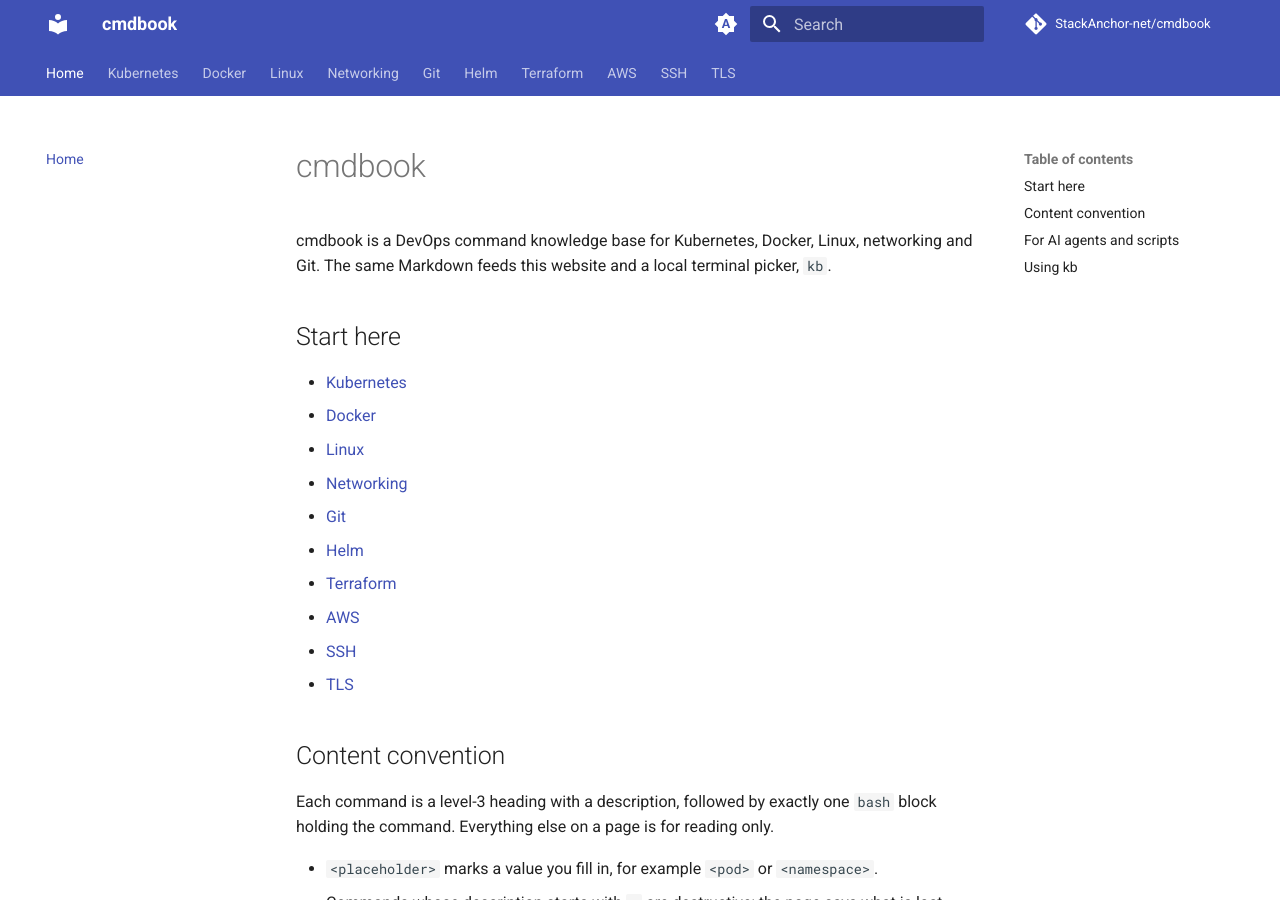
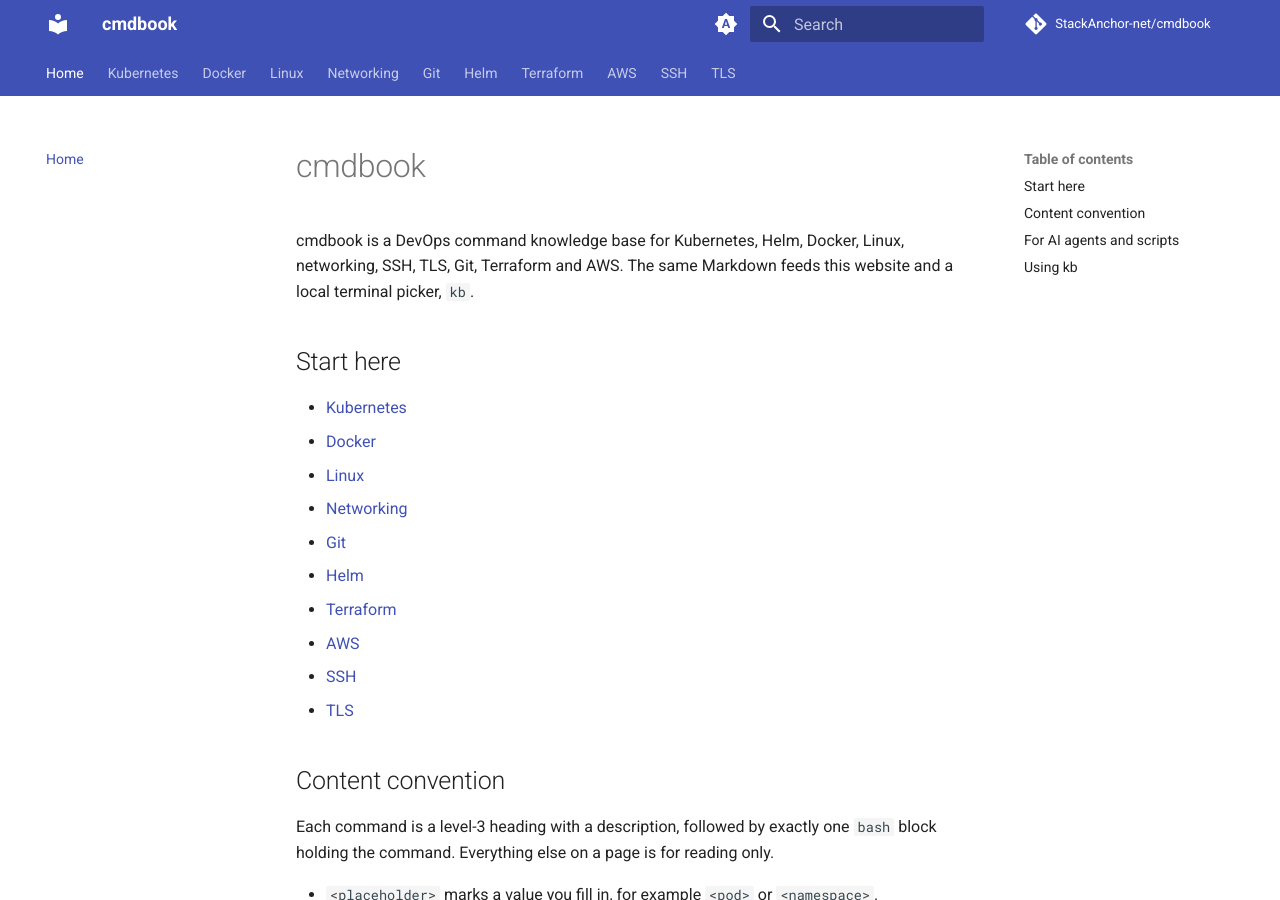
Before and after one commit to StackAnchor-net/cmdbook, an MkDocs documentation site: the page built from docs/index.md, in a window 1280 px wide and 900 px high. Built offline with MkDocs 1.6.1 and Material for MkDocs 9.7.7, drawn with Linux system fonts in a browser that asks for light colours; comment, search, counter and statistics services are not loaded.

Commit message:
List the new categories in the site description, README and home page
Co-Authored-By: Claude Opus 5.5 <noreply@anthropic.com>

```diff
--- a/docs/index.md
+++ b/docs/index.md
@@ -1,6 +1,6 @@
 # cmdbook
 
-cmdbook is a DevOps command knowledge base for Kubernetes, Docker, Linux, networking and Git.
+cmdbook is a DevOps command knowledge base for Kubernetes, Helm, Docker, Linux, networking, SSH, TLS, Git, Terraform and AWS.
 The same Markdown feeds this website and a local terminal picker, `kb`.
 
 ## Start here
--- a/mkdocs.yml
+++ b/mkdocs.yml
@@ -1,5 +1,5 @@
 site_name: cmdbook
-site_description: A DevOps command knowledge base for Kubernetes, Docker, Linux, networking and Git.
+site_description: A DevOps command knowledge base for Kubernetes, Helm, Docker, Linux, networking, SSH, TLS, Git, Terraform and AWS.
 site_url: https://stackanchor-net.github.io/cmdbook/
 repo_url: https://github.com/StackAnchor-net/cmdbook
 repo_name: StackAnchor-net/cmdbook
```
Also changed, not shown: README.md (+1 -1 lines).
